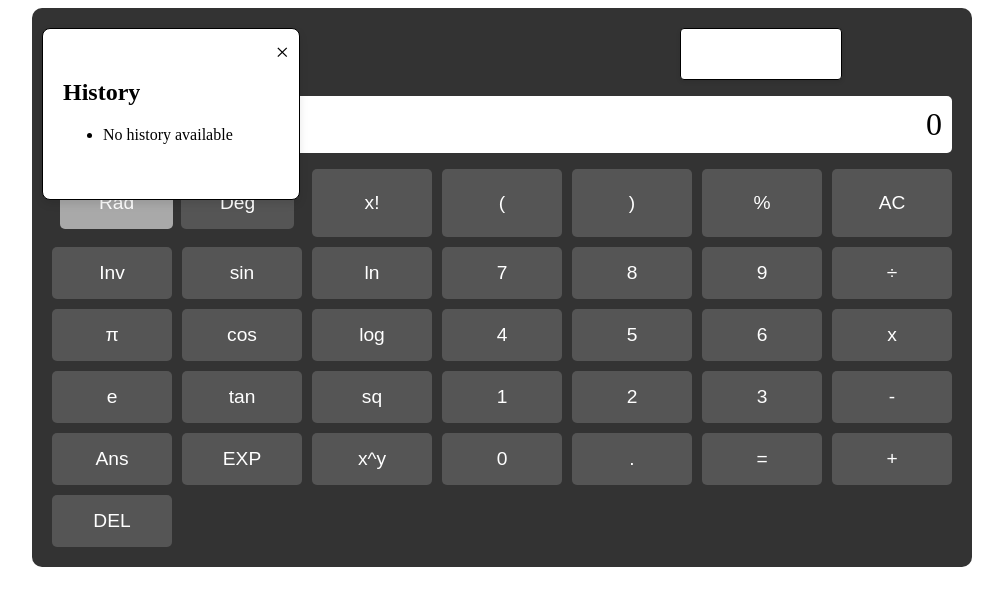
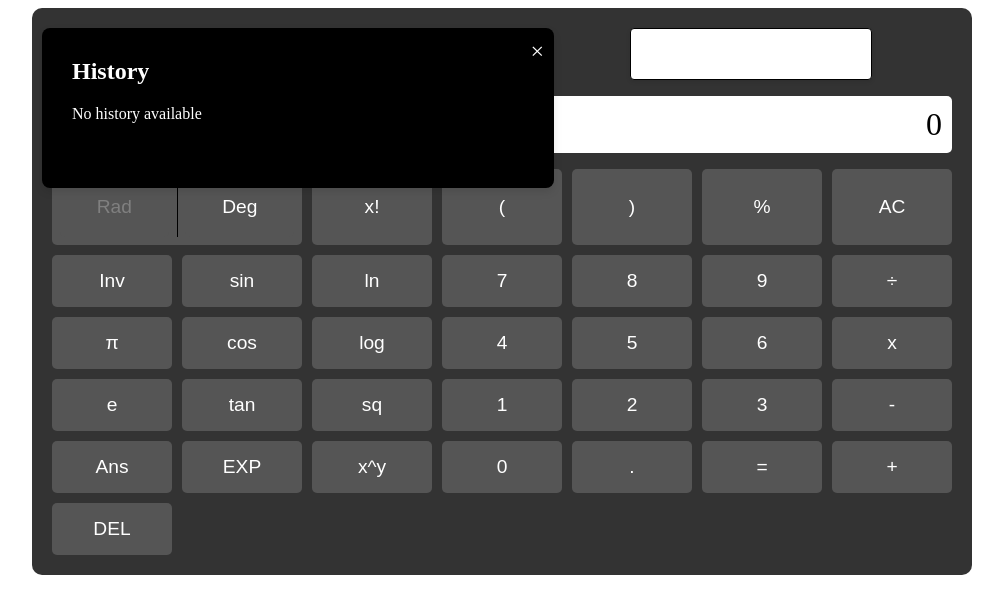
Before and after one commit to Balamurugan-Nagarajan/sci-cal, a React (Create React App) app: page / in a window 1280 px wide. Both pictures are taken after a click on the button "History". Shown: the top 614 px of the page, without its empty margins (138-1141 px from the left). Built offline with nearby package versions, Linux system fonts and the light colour scheme.

Commit message:
model/toggle style update

```diff
--- a/src/components/Calculator.css
+++ b/src/components/Calculator.css
@@ -100,6 +100,7 @@
     border-radius: 5px;
     cursor: pointer;
     transition: background-color 0.3s;
+
   }
   button:hover {
     background-color: gray;
@@ -115,14 +116,36 @@
 
   button.active {
     background-color: darkgray;
-    color: white;
+    color: gray;
   }
 
   .rad-deg-container {
     grid-column: span 2;
     border-radius: 5px;
     display:Flex;
-    /* height: auto; */
     padding: 0.5rem;
     gap: 0.5rem;
+    background-color: rgb(85,85,85);
   }
+
+
+  .vertical-line {
+    width: 1px;
+    height: 60px;
+    background-color: black;
+}
+
+
+.rad-deg-container button {
+  border: none;
+  background-color: inherit;
+
+}
+
+
+.rad-deg-container button:hover {
+  background-color: inherit;
+  border: none;
+  box-shadow: none;
+  transform: none;
+}
--- a/src/components/Calculator.js
+++ b/src/components/Calculator.js
@@ -36,7 +36,6 @@ const Calculator = () => {
           updatedDisplayValue += ")";
           closeBrackets++;
         }
-
         let expression = updatedDisplayValue
           .replace(/(\d+)!/g, (_, p1) => factorial(Number(p1)))
           .replace(/EXP/g, "e")
@@ -91,11 +90,17 @@ const Calculator = () => {
         "tan⁻¹": "tan⁻¹(",
         "sq": "sqrt("
       };
-      setDisplayValue((prev) => (prev === "0" ? functionMap[value] : prev + functionMap[value]));
+      setDisplayValue((prev) => {
+        const lastChar = prev[prev.length - 1];
+        const isPreviousValue = !isNaN(lastChar) || lastChar === ")";
+        return prev === "0"
+          ? functionMap[value]
+          : (isPreviousValue ? prev + " * " + functionMap[value] : prev + functionMap[value]);
+      });
     } else if (value === "x^y") {
       setDisplayValue((prev) => (prev === "0" ? "0^" : prev + "^"));
     } else {
-      setDisplayValue((prev) => (prev === lastResult ? value : (prev === "0" ? value : prev + value)));
+      setDisplayValue((prev) => (prev === lastResult ? value : (prev === "0" ? value : prev + value))); //remove the values in the display after the result is displayed
     }
   }, [displayValue, lastResult, isRadians]);
 
@@ -167,17 +172,20 @@ const Calculator = () => {
         <div className="display">{displayValue}</div>
       </div>
       <div className="buttons">
+
         <div className="rad-deg-container">
           <button
           style={{
             width : "116px",
             hight: "53",
+
           }}
             className={isRadians ? "active" : ""}
             onClick={() => handleClick("Rad")}
           >
             Rad
           </button>
+          <div class="vertical-line"></div>
           <button
           style={{
             width : "116px",
--- a/src/components/HistoryDisplay.css
+++ b/src/components/HistoryDisplay.css
@@ -1,3 +1,6 @@
+.parent-container {
+  text-align: right;
+}
 .history-display {
   position: absolute;
   padding: 5px;
@@ -5,12 +8,12 @@
   border: 1px solid black;
   border-radius: 4px;
   box-shadow: 0 2px 4px rgba(0, 0, 0, 0.1);
-  right: 300px;
-  width: 150px;
+  width: 230px;
   height: 40px;
+  right: 270px;
 }
 
-.history-expression, .history-result {
+.expression, .result {
   font-size: 1.2em;
 }
 
--- a/src/components/HistoryDisplay.js
+++ b/src/components/HistoryDisplay.js
@@ -3,14 +3,16 @@ import './HistoryDisplay.css';
 
 const HistoryDisplay = ({ expression, lastResult, showExpression }) => {
   return (
+    <div class="parent-container">
     <div className="history-display">
       {showExpression ? (
-        <div className="history-expression">{expression}</div>
+        <div className="expression">{expression}</div>
       ) : (
         lastResult !== null && (
-          <div className="history-result">{lastResult}</div>
+          <div className="result">{lastResult}</div>
         )
       )}
+    </div>
     </div>
   );
 };
--- a/src/components/HistoryModal.css
+++ b/src/components/HistoryModal.css
@@ -1,20 +1,23 @@
 .modal {
   display: flex;
   position: fixed;
-  width: 20%;
+  width: 40%;
   height: 20%;
   overflow: auto;
-  padding-top: 10px;
-  background-color: white;
-  border: 1px solid ;
+  padding: 10px; /* Ensure padding inside the modal */
+  background-color: black;
   border-radius: 8px;
   box-shadow: 0 4px 8px rgba(0, 0, 0, 0.1);
+  box-sizing: border-box;
   margin-left: -10px;
 }
 
-
 .modal-content {
   padding: 20px;
+  color: white;
+  width: 100%;
+  height: 100%; /* Makes content height 100% of the modal */
+  box-sizing: border-box; /* Includes padding in the element's total width and height */
 }
 
 
@@ -23,15 +26,44 @@
   top: 10px;
   right: 10px;
   font-size: 24px;
+  color: white;
   cursor: pointer;
 }
 
-.modal-overlay {
-  position: fixed;
-  left: 0;
-  top: 0;
-  width: 100%;
-  height: 100%;
+
+h2 {
+  margin-top: 0;
+}
+
+.history-list {
+  display: flex;
+  flex-direction: column;
+  gap: 2px;
+}
+
+.history-entry {
+  display: flex;
+  align-items: center;
+  border-radius: 4px;
+  padding: 10px;
   background-color: black;
-  z-index: 0;
 }
+
+.history-expression,
+.history-result {
+  color: white;
+  border: 1px solid blue;
+  border-radius: 4px;
+  padding: 5px;
+  background-color: black;
+}
+
+.equal-sign {
+  color: white;
+  margin: 0 10px;
+  font-size: 1.2em;
+}
+
+.no-history {
+  color: white;
+}
--- a/src/components/HistoryModal.js
+++ b/src/components/HistoryModal.js
@@ -9,15 +9,22 @@ const HistoryModal = ({ showHistory, toggleHistory, history }) => {
       <div className="modal-content">
         <span className="close" onClick={toggleHistory}>&times;</span>
         <h2>History</h2>
-        <ul>
+        <div className="history-list">
           {history.length === 0 ? (
-            <li>No history available</li>
+            <div className="no-history">No history available</div>
           ) : (
-            history.map((entry, index) => (
-              <li key={index}>{entry}</li>
-            ))
+            history.map((entry, index) => {
+              const [expression, result] = entry.split('=');
+              return (
+                <div key={index} className="history-entry">
+                  <div className="history-expression">{expression.trim()}</div>
+                  <div className="equal-sign">=</div>
+                  <div className="history-result">{result.trim()}</div>
+                </div>
+              );
+            })
           )}
-        </ul>
+        </div>
       </div>
     </div>
   );
```
